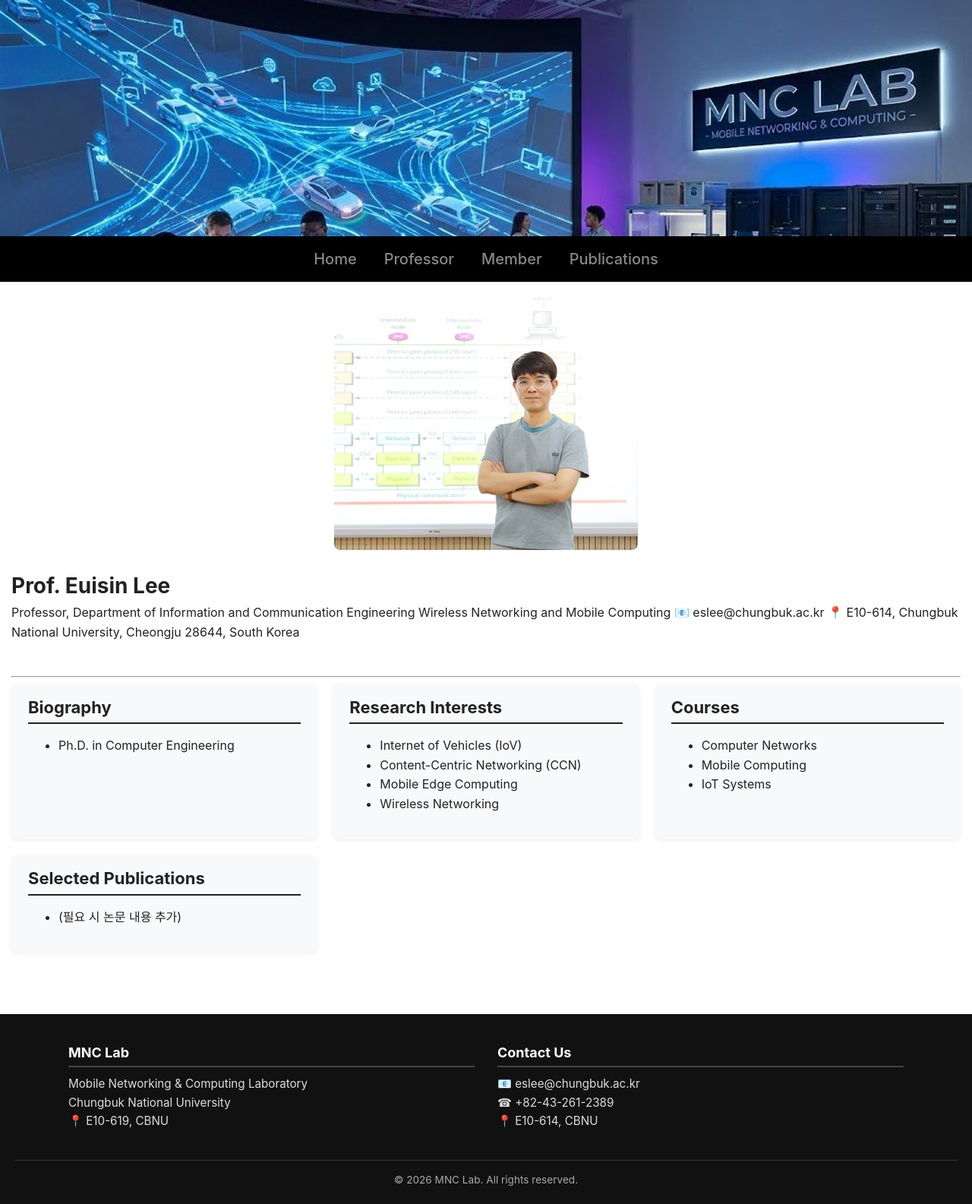
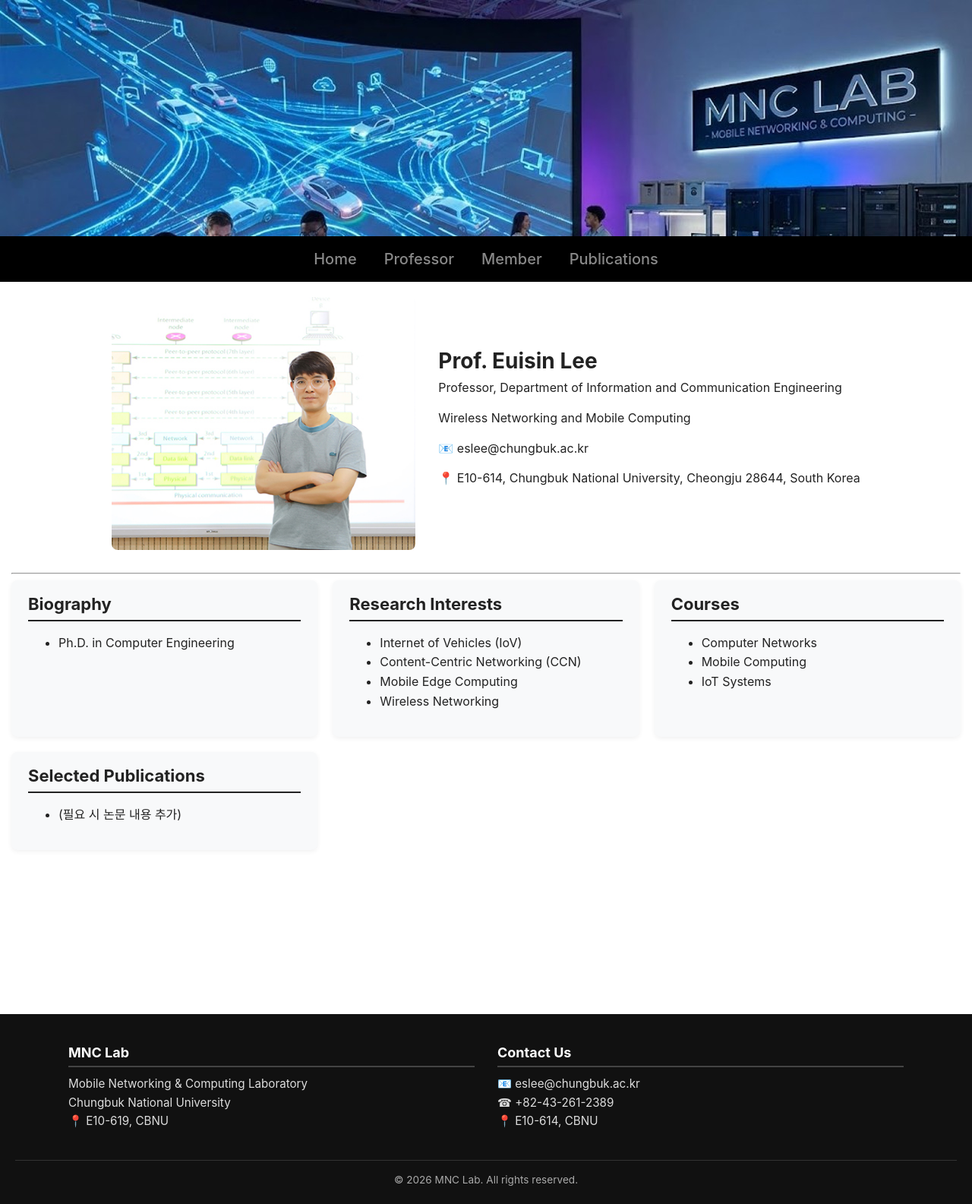
Before and after one commit to mnc-cbnu/mnc-cbnu.github.io, a Jekyll site: the page built from professor/index.md, in a window 1280 px wide. Shown: the whole page at 76% size. Built offline with Jekyll 4.4.1, drawn with Linux system fonts in a browser that asks for light colours.

Commit message:
Update news from Notion (Auto)

```diff
--- /dev/null
+++ b/_data/members.yml
@@ -0,0 +1,2 @@
+current: []
+alumni: []
--- a/_data/professor.yml
+++ b/_data/professor.yml
@@ -3,12 +3,15 @@ Profile: '# Prof. Euisin Lee
 
   Professor, Department of Information and Communication Engineering
 
+
   Wireless Networking and Mobile Computing
+
 
   📧 eslee@chungbuk.ac.kr
 
+
   📍 E10-614, Chungbuk National University, Cheongju 28644, South Korea'
-Profile_Image: /assets/img/professor/prof_20260311_114046_img1.jpg
+Profile_Image: /assets/img/professor/prof_20260311_121055_img1.jpg
 Biography: '- Ph.D. in Computer Engineering'
 Research Interests: '- Internet of Vehicles (IoV)
 
```
Also changed, not shown: assets/img/professor/prof_20260311_121055_img1.jpg (added), assets/img/professor/professor_20260311_121054_img1.jpg (added).
